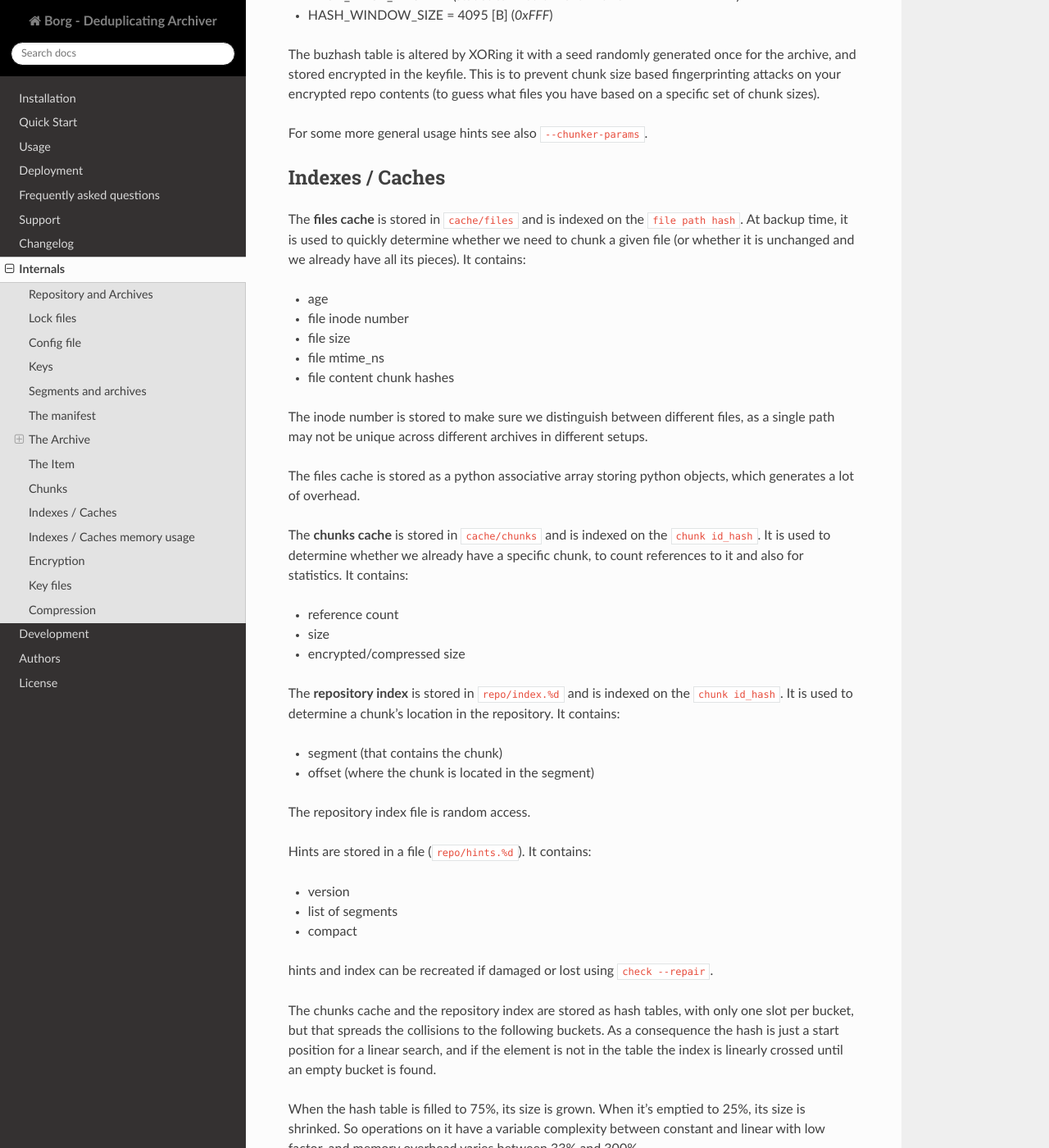
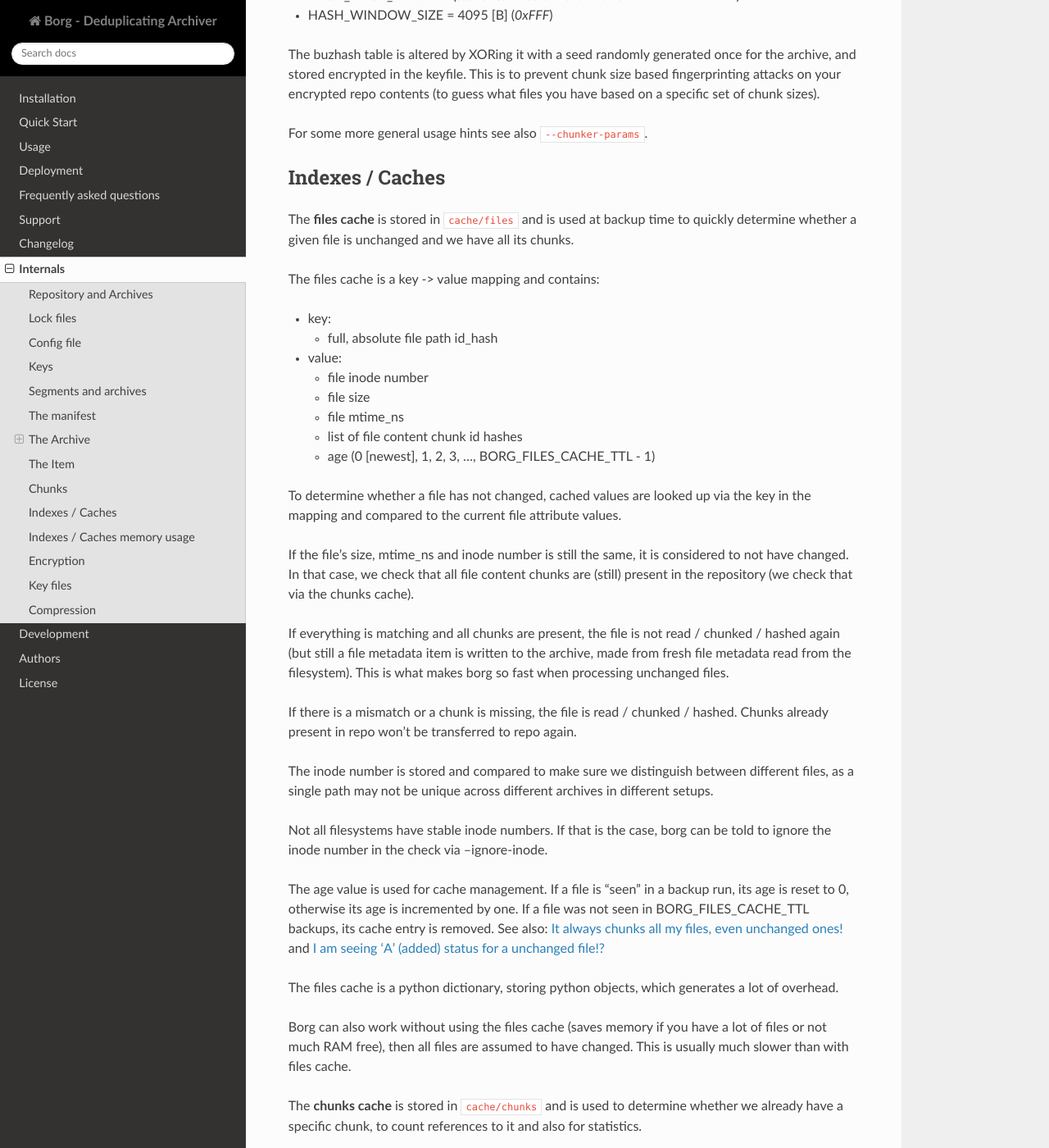
Before and after one commit to borgbackup/borg, a Sphinx documentation site: the page built from docs/internals.rst, in a window 1280 px wide and 1400 px high, scrolled down 4842 px. Shown: the whole window at 82% size. Built offline with Sphinx 7.4.7 and the Read the Docs theme 2.0.0, drawn with Linux system fonts in a browser that asks for light colours; pages that are not in the unit, such as notebooks, are missing from menus; the version number could not be read and is left out; some of the changed text lies outside the part shown.

Commit message:
improve cache / index docs, esp. files cache docs, fixes #1825

```diff
--- a/docs/internals.rst
+++ b/docs/internals.rst
@@ -252,44 +252,94 @@ For some more general usage hints see also ``--chunker-params``.
 Indexes / Caches
 ----------------
 
-The **files cache** is stored in ``cache/files`` and is indexed on the
-``file path hash``. At backup time, it is used to quickly determine whether we
-need to chunk a given file (or whether it is unchanged and we already have all
-its pieces).
-It contains:
+The **files cache** is stored in ``cache/files`` and is used at backup time to
+quickly determine whether a given file is unchanged and we have all its chunks.
 
-* age
-* file inode number
-* file size
-* file mtime_ns
-* file content chunk hashes
+The files cache is a key -> value mapping and contains:
 
-The inode number is stored to make sure we distinguish between
+* key:
+
+  - full, absolute file path id_hash
+* value:
+
+  - file inode number
+  - file size
+  - file mtime_ns
+  - list of file content chunk id hashes
+  - age (0 [newest], 1, 2, 3, ..., BORG_FILES_CACHE_TTL - 1)
+
+To determine whether a file has not changed, cached values are looked up via
+the key in the mapping and compared to the current file attribute values.
+
+If the file's size, mtime_ns and inode number is still the same, it is
+considered to not have changed. In that case, we check that all file content
+chunks are (still) present in the repository (we check that via the chunks
+cache).
+
+If everything is matching and all chunks are present, the file is not read /
+chunked / hashed again (but still a file metadata item is written to the
+archive, made from fresh file metadata read from the filesystem). This is
+what makes borg so fast when processing unchanged files.
+
+If there is a mismatch or a chunk is missing, the file is read / chunked /
+hashed. Chunks already present in repo won't be transferred to repo again.
+
+The inode number is stored and compared to make sure we distinguish between
 different files, as a single path may not be unique across different
 archives in different setups.
 
-The files cache is stored as a python associative array storing
-python objects, which generates a lot of overhead.
+Not all filesystems have stable inode numbers. If that is the case, borg can
+be told to ignore the inode number in the check via --ignore-inode.
 
-The **chunks cache** is stored in ``cache/chunks`` and is indexed on the
-``chunk id_hash``. It is used to determine whether we already have a specific
-chunk, to count references to it and also for statistics.
-It contains:
+The age value is used for cache management. If a file is "seen" in a backup
+run, its age is reset to 0, otherwise its age is incremented by one.
+If a file was not seen in BORG_FILES_CACHE_TTL backups, its cache entry is
+removed. See also: :ref:`always_chunking` and :ref:`a_status_oddity`
 
-* reference count
-* size
-* encrypted/compressed size
+The files cache is a python dictionary, storing python objects, which
+generates a lot of overhead.
 
-The **repository index** is stored in ``repo/index.%d`` and is indexed on the
-``chunk id_hash``. It is used to determine a chunk's location in the repository.
-It contains:
+Borg can also work without using the files cache (saves memory if you have a
+lot of files or not much RAM free), then all files are assumed to have changed.
+This is usually much slower than with files cache.
 
-* segment (that contains the chunk)
-* offset (where the chunk is located in the segment)
+The **chunks cache** is stored in ``cache/chunks`` and is used to determine
+whether we already have a specific chunk, to count references to it and also
+for statistics.
 
-The repository index file is random access.
+The chunks cache is a key -> value mapping and contains:
+
+* key:
+
+  - chunk id_hash
+* value:
+
+  - reference count
+  - size
+  - encrypted/compressed size
+
+The chunks cache is a hashindex, a hash table implemented in C and tuned for
+memory efficiency.
+
+The **repository index** is stored in ``repo/index.%d`` and is used to
+determine a chunk's location in the repository.
+
+The repo index is a key -> value mapping and contains:
+
+* key:
+
+  - chunk id_hash
+* value:
+
+  - segment (that contains the chunk)
+  - offset (where the chunk is located in the segment)
+
+The repo index is a hashindex, a hash table implemented in C and tuned for
+memory efficiency.
+
 
 Hints are stored in a file (``repo/hints.%d``).
+
 It contains:
 
 * version
```
